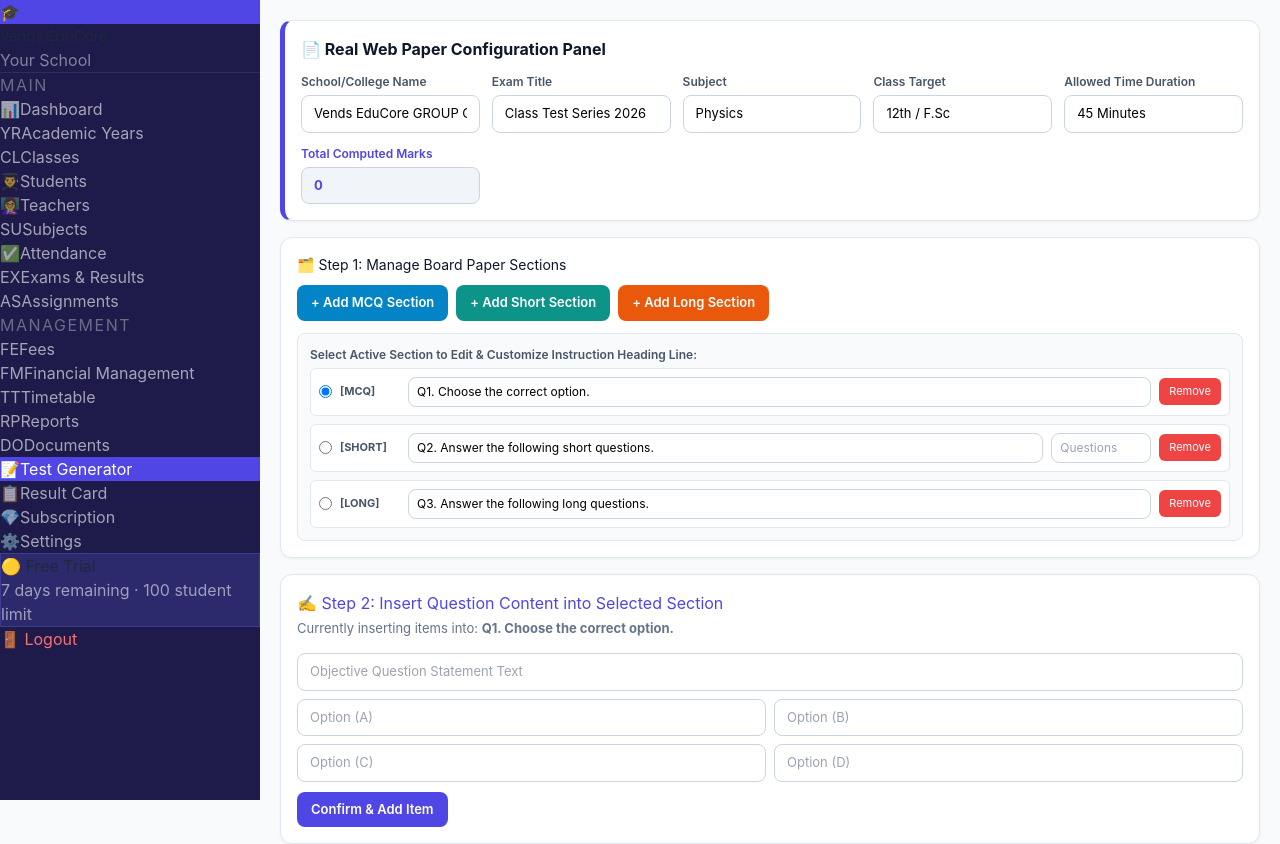
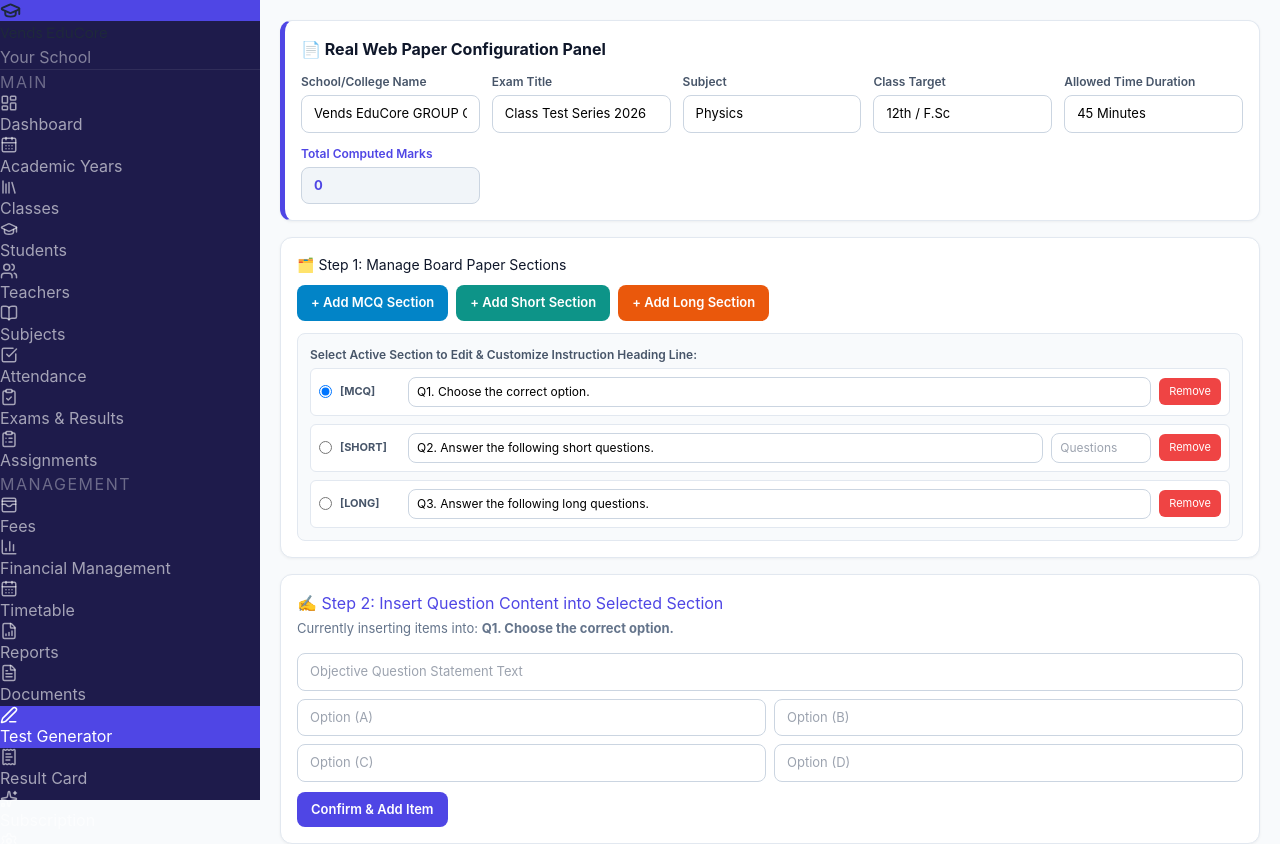
Before and after one commit to P0lygonHunter/vends-frontend, a React (Vite) app in the folder client/: page /test-generator in a window 1280 px wide. Shown: the top 844 px of the page. Built offline with nearby package versions, Linux system fonts and the light colour scheme.

Commit message:
Update API base URL

```diff
--- a/client/src/components/Sidebar.jsx
+++ b/client/src/components/Sidebar.jsx
@@ -3,6 +3,46 @@ import { useEffect, useState } from 'react'
 import axios from 'axios'
 import API_BASE_URL from '../config/api'
 import { fetchSchoolInfo } from '../services/schoolApi'
+import {
+  BarChart3,
+  BookOpen,
+  CalendarDays,
+  CheckSquare,
+  ClipboardCheck,
+  ClipboardList,
+  FileBarChart,
+  FileText,
+  GraduationCap,
+  LayoutDashboard,
+  Library,
+  ReceiptText,
+  Settings,
+  Sparkles,
+  WalletCards,
+  Users,
+  PenLine
+} from 'lucide-react'
+
+const navIcons = {
+  dashboard: LayoutDashboard,
+  academicYears: CalendarDays,
+  classes: Library,
+  students: GraduationCap,
+  teachers: Users,
+  subjects: BookOpen,
+  attendance: CheckSquare,
+  exams: ClipboardCheck,
+  assignments: ClipboardList,
+  fees: WalletCards,
+  financial: BarChart3,
+  timetable: CalendarDays,
+  reports: FileBarChart,
+  documents: FileText,
+  testGenerator: PenLine,
+  resultCard: ReceiptText,
+  subscription: Sparkles,
+  settings: Settings
+}
 
 export default function Sidebar({ schoolName }) {
   const navigate = useNavigate()
@@ -61,24 +101,24 @@ export default function Sidebar({ schoolName }) {
   }
 
   const navItems = [
-    { path: '/dashboard', icon: '📊', label: 'Dashboard' },
-    { path: '/academic-years', icon: 'YR', label: 'Academic Years' },
-    { path: '/classes', icon: 'CL', label: 'Classes' },
-    { path: '/students', icon: '👨‍🎓', label: 'Students' },
-    { path: '/teachers', icon: '👩‍🏫', label: 'Teachers' },
-    { path: '/subjects', icon: 'SU', label: 'Subjects' },
-    { path: '/attendance', icon: '✅', label: 'Attendance' },
-    { path: '/exams-results', icon: 'EX', label: 'Exams & Results' },
-    { path: '/assignments', icon: 'AS', label: 'Assignments' },
-    { path: '/fees', icon: 'FE', label: 'Fees' },
-    { path: '/financial-management', icon: 'FM', label: 'Financial Management' },
-    { path: '/timetable', icon: 'TT', label: 'Timetable' },
-    { path: '/reports', icon: 'RP', label: 'Reports' },
-    { path: '/documents', icon: 'DO', label: 'Documents' },
-    { path: '/test-generator', icon: '📝', label: 'Test Generator' },
-    { path: '/result-generator', icon: '📋', label: 'Result Card' },
-    { path: '/subscription', icon: '💎', label: 'Subscription' },
-    { path: '/settings', icon: '⚙️', label: 'Settings' },
+    { path: '/dashboard', icon: navIcons.dashboard, label: 'Dashboard' },
+    { path: '/academic-years', icon: navIcons.academicYears, label: 'Academic Years' },
+    { path: '/classes', icon: navIcons.classes, label: 'Classes' },
+    { path: '/students', icon: navIcons.students, label: 'Students' },
+    { path: '/teachers', icon: navIcons.teachers, label: 'Teachers' },
+    { path: '/subjects', icon: navIcons.subjects, label: 'Subjects' },
+    { path: '/attendance', icon: navIcons.attendance, label: 'Attendance' },
+    { path: '/exams-results', icon: navIcons.exams, label: 'Exams & Results' },
+    { path: '/assignments', icon: navIcons.assignments, label: 'Assignments' },
+    { path: '/fees', icon: navIcons.fees, label: 'Fees' },
+    { path: '/financial-management', icon: navIcons.financial, label: 'Financial Management' },
+    { path: '/timetable', icon: navIcons.timetable, label: 'Timetable' },
+    { path: '/reports', icon: navIcons.reports, label: 'Reports' },
+    { path: '/documents', icon: navIcons.documents, label: 'Documents' },
+    { path: '/test-generator', icon: navIcons.testGenerator, label: 'Test Generator' },
+    { path: '/result-generator', icon: navIcons.resultCard, label: 'Result Card' },
+    { path: '/subscription', icon: navIcons.subscription, label: 'Subscription' },
+    { path: '/settings', icon: navIcons.settings, label: 'Settings' },
   ]
 
   return (
@@ -88,8 +128,10 @@ export default function Sidebar({ schoolName }) {
       {/* Brand */}
       <div className="flex items-center gap-3 px-5 py-6"
         style={{borderBottom:'1px solid rgba(255,255,255,0.08)'}}>
-        <div className="w-10 h-10 rounded-xl flex items-center justify-center text-xl"
-          style={{background:'#4f46e5'}}>🎓</div>
+        <div className="w-10 h-10 rounded-xl flex items-center justify-center"
+          style={{background:'#4f46e5'}}>
+          <GraduationCap size={21} strokeWidth={2.2} aria-hidden="true" />
+        </div>
         <div>
           <div className="text-white font-bold text-base"
             style={{fontFamily:'Syne,sans-serif'}}>Vends EduCore</div>
@@ -111,7 +153,7 @@ export default function Sidebar({ schoolName }) {
               background: location.pathname === item.path ? '#4f46e5' : 'transparent',
               color: location.pathname === item.path ? '#fff' : 'rgba(255,255,255,0.6)'
             }}>
-            <span className="text-lg">{item.icon}</span>
+            <item.icon size={18} strokeWidth={2} aria-hidden="true" />
             {item.label}
           </div>
         ))}
@@ -126,7 +168,7 @@ export default function Sidebar({ schoolName }) {
               background: location.pathname === item.path ? '#4f46e5' : 'transparent',
               color: location.pathname === item.path ? '#fff' : 'rgba(255,255,255,0.6)'
             }}>
-            <span className="text-lg">{item.icon}</span>
+            <item.icon size={18} strokeWidth={2} aria-hidden="true" />
             {item.label}
           </div>
         ))}
```
